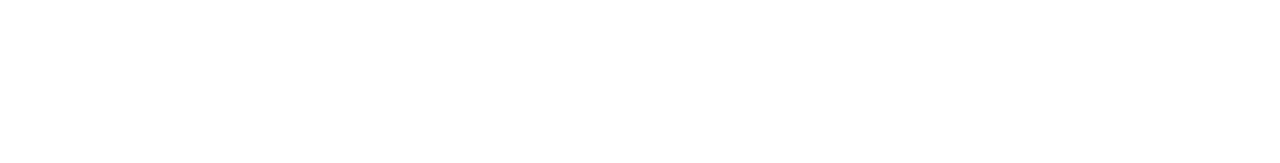
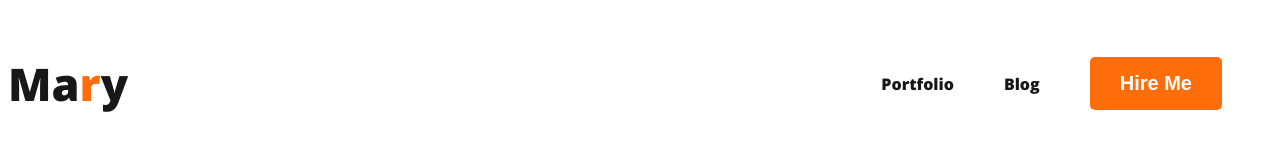
Before and after one commit to JI-RIDOY/My-first-web-myself, a plain HTML site: page index.html in a window 1280 px wide. Drawn offline with nearby package versions, Linux system fonts and the light colour scheme.

Commit message:
some add

```diff
--- a/index.html
+++ b/index.html
@@ -4,9 +4,21 @@
     <meta charset="UTF-8">
     <meta name="viewport" content="width=device-width, initial-scale=1.0">
     <title>My first web myself</title>
+    <link rel="preconnect" href="https://fonts.googleapis.com">
+<link rel="preconnect" href="https://fonts.gstatic.com" crossorigin>
+<link href="https://fonts.googleapis.com/css2?family=Open+Sans:wght@800&display=swap" rel="stylesheet">
+    <link rel="stylesheet" href="styles/portfolio.css">
 </head>
 <body>
     <header>
+        <nav>
+            <h3 class="nam">Ma<span class="text-org">r</span>y</h3>
+            <ul>
+                <li><a href="">Portfolio</a></li>
+                <li><a href="">Blog</a></li>
+                <li><button class="btn-pri">Hire Me</button></li>
+            </ul>
+        </nav>
 
     </header>
     <main>
--- /dev/null
+++ b/styles/portfolio.css
@@ -0,0 +1,40 @@
+nav{
+    display: flex;
+    justify-content: space-between;
+    align-items: center;
+}
+body{
+    font-family: 'Open Sans', sans-serif;
+}
+.nam{
+    color: #181818;
+    font-size: 45px;
+    font-weight: 800;
+
+}
+.btn-pri{
+    background: #FD6E0A; border-radius: 5px;
+    border-radius: 5px;
+    border: 0;
+    color: white;
+    font-size: 20px;
+    font-weight: 700;
+    padding: 15px 30px;
+}
+.text-org{
+    color:#FD6E0A ;
+}
+nav > ul{
+    display: flex;
+    align-items: center;
+
+}
+nav li{
+    list-style: none;
+    margin-right: 50px ;
+
+}
+nav a{
+    text-decoration: none;
+    color: #181818;
+}
```
